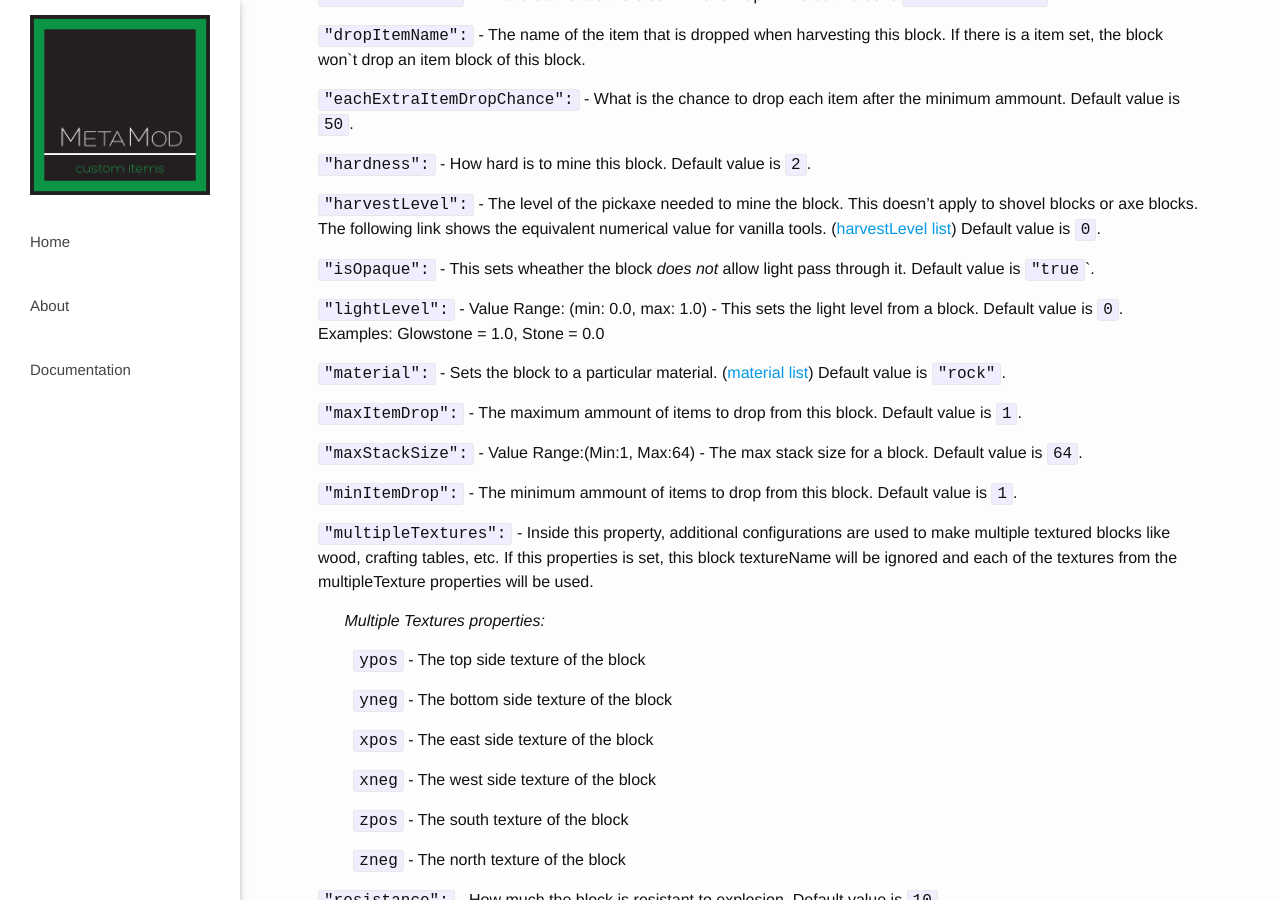
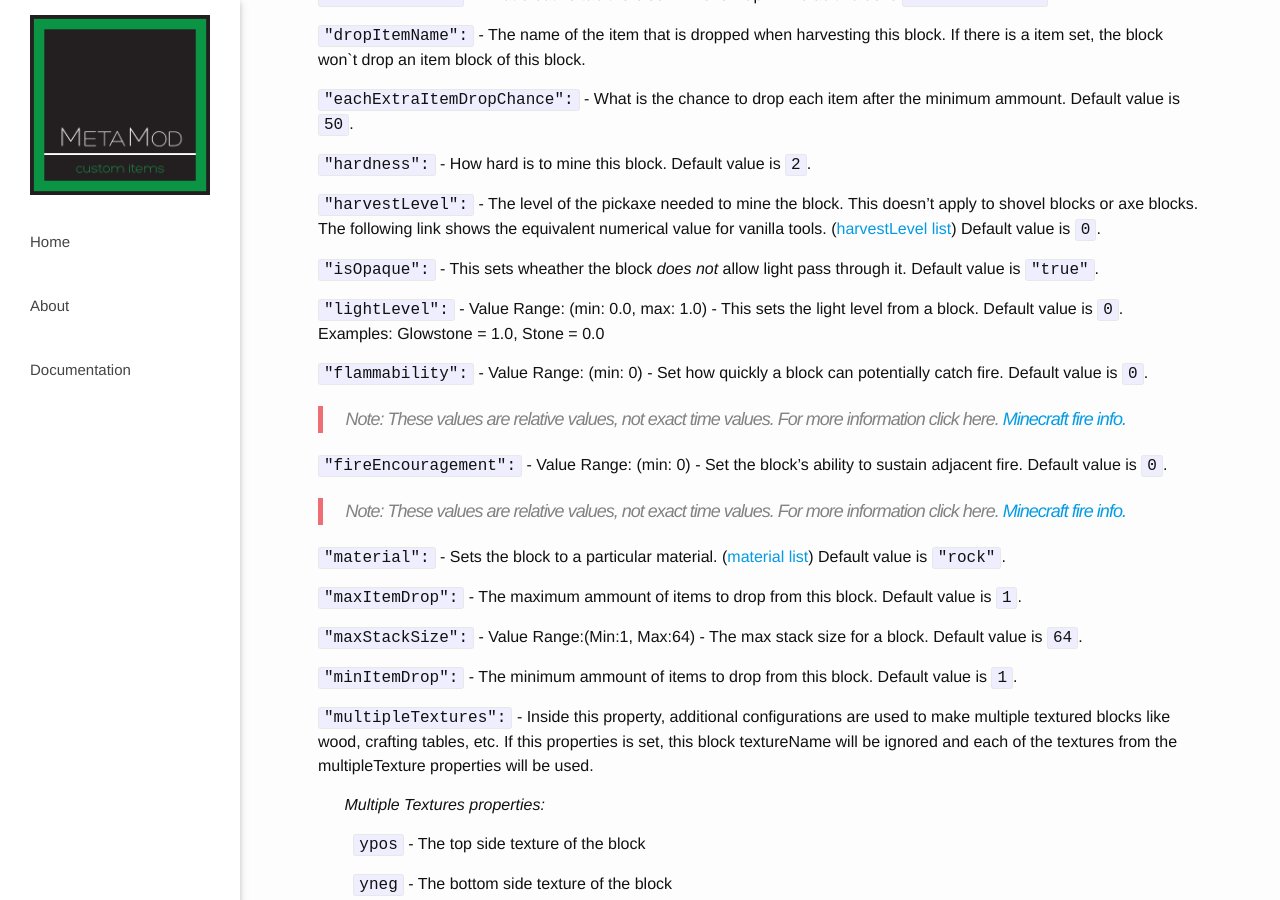
Before and after one commit to marcel0ll/CustomItems, a Jekyll site: the page built from documentation/blocks.md, in a window 1280 px wide and 900 px high, scrolled down 649 px. Built offline with Jekyll 4.4.1, drawn with Linux system fonts in a browser that asks for light colours; nearby versions of some CDN libraries.

Commit message:
Update blocks.md
Added "flammability" and "fireEncouragement"  to optional configuration list.

```diff
--- a/documentation/blocks.md
+++ b/documentation/blocks.md
@@ -30,9 +30,17 @@ ___
 
 `"harvestLevel":` - The level of the pickaxe needed to mine the block. This doesn't apply to shovel blocks or axe blocks. The following link shows the equivalent numerical value for vanilla tools. ([harvestLevel list](harvest_level_list "wikilink")) Default value is `0`.
 
-`"isOpaque":` - This sets wheather the block *does not* allow light pass through it. Default value is `"true``.
+`"isOpaque":` - This sets wheather the block *does not* allow light pass through it. Default value is `"true"`.
 
 `"lightLevel":` - Value Range: (min: 0.0, max: 1.0) - This sets the light level from a block. Default value is `0`. Examples: Glowstone = 1.0, Stone = 0.0
+
+`"flammability":` - Value Range: (min: 0) - Set how quickly a block can potentially catch fire. Default value is `0`.
+
+>***Note:*** These values are relative values, not exact time values. For more information click here. [Minecraft fire info.](http://minecraft.gamepedia.com/Fire#Burning_blocks)
+
+`"fireEncouragement":` - Value Range: (min: 0) - Set the block's ability to sustain adjacent fire. Default value is `0`.
+
+>***Note:*** These values are relative values, not exact time values. For more information click here. [Minecraft fire info.](http://minecraft.gamepedia.com/Fire#Burning_blocks)
 
 `"material":` - Sets the block to a particular material. ([material list](block_material_list "wikilink")) Default value is `"rock"`.
 
```
